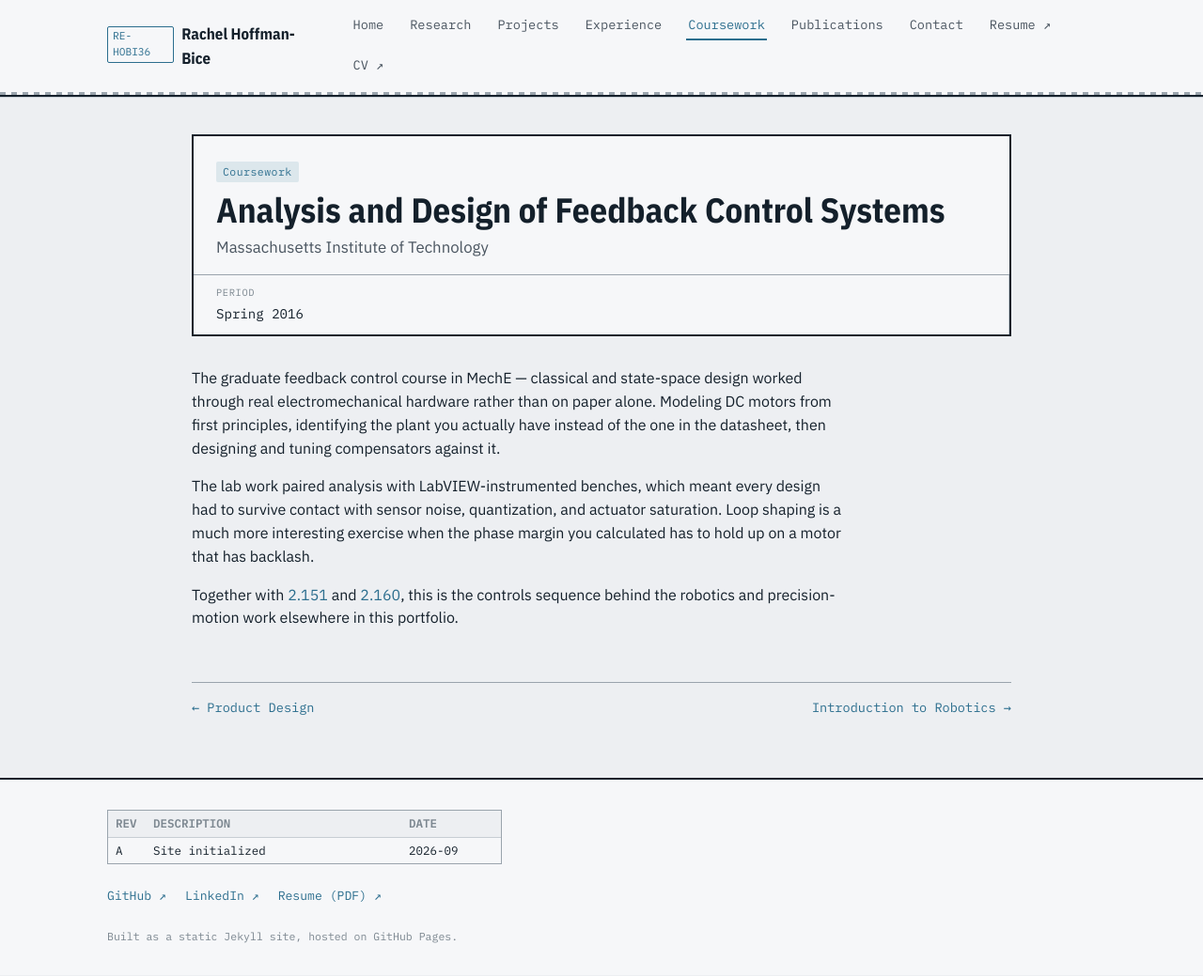
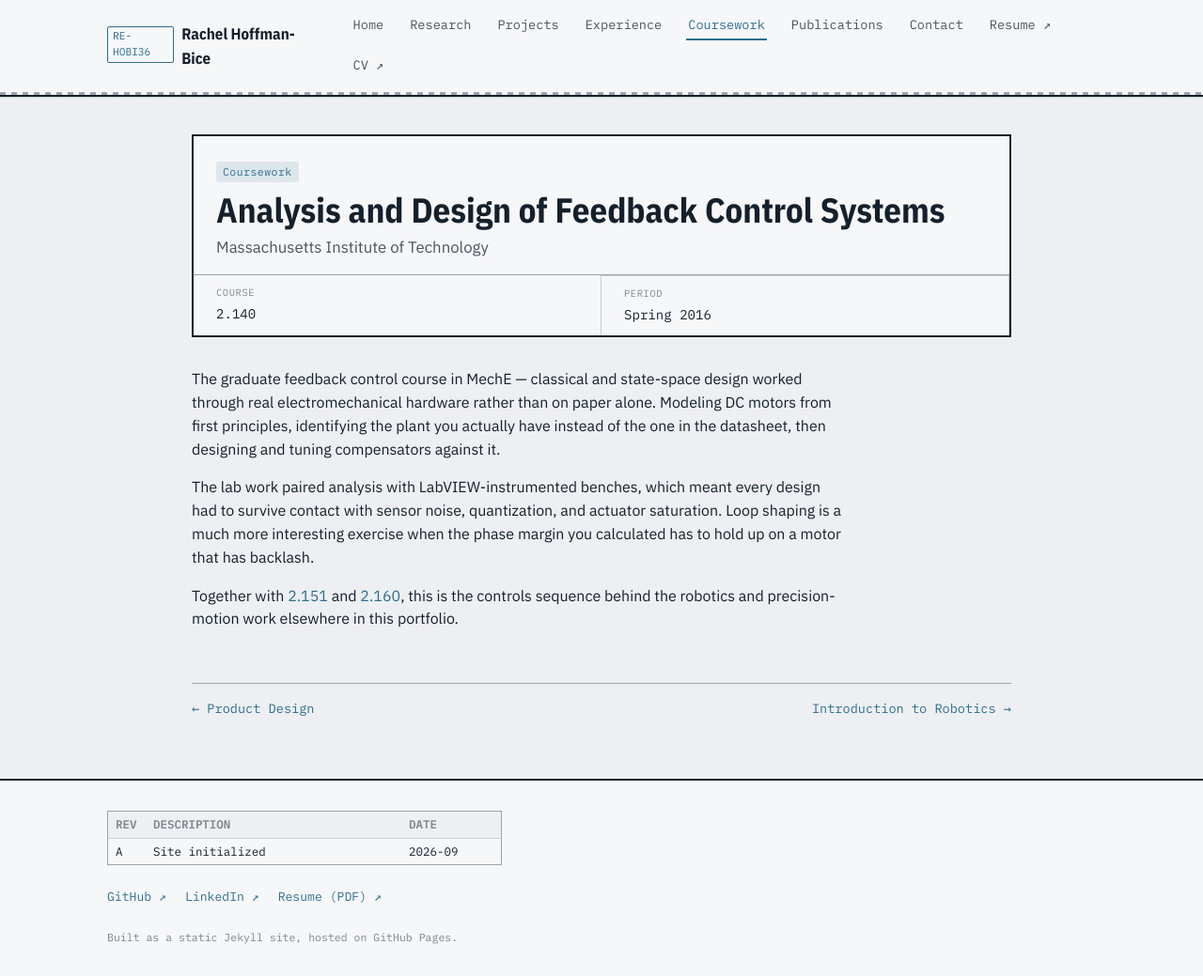
Before and after one commit to hobi362/hobi362.github.io, a Jekyll site: the page built from _courses/feedback-control-systems.md, in a window 1280 px wide and 1039 px high. Shown: the whole window at 94% size. Built offline with Jekyll 4.4.1, drawn with Linux system fonts in a browser that asks for light colours.

Commit message:
Keep the course number on course pages after dropping the Sheet cell
The course code (2.744, 2.70, ...) was only ever displayed through the Sheet
cell, so removing that cell dropped it from every course detail page. It is real
content rather than an internal sheet code, so it comes back under its own
"Course" label.

Co-Authored-By: Claude Opus 5 <noreply@anthropic.com>

```diff
--- a/_includes/titleblock.html
+++ b/_includes/titleblock.html
@@ -6,6 +6,12 @@
     {% if include.subtitle %}<p class="tb-subtitle">{{ include.subtitle }}</p>{% endif %}
   </div>
   <div class="title-block__grid">
+    {% if include.course %}
+    <div class="tb-cell">
+      <span class="tb-label">Course</span>
+      <span class="tb-value">{{ include.course }}</span>
+    </div>
+    {% endif %}
     {% if include.org %}
     <div class="tb-cell">
       <span class="tb-label">Org</span>
--- a/_layouts/course.html
+++ b/_layouts/course.html
@@ -1,7 +1,7 @@
 ---
 layout: default
 ---
-{% include titleblock.html doctype="Coursework" title=page.title subtitle=page.institution period=page.term draft=page.status %}
+{% include titleblock.html doctype="Coursework" title=page.title subtitle=page.institution course=page.course_code period=page.term draft=page.status %}
 
 <div class="sheet-body sheet-body--single">
   <article class="content">
--- a/_layouts/pmd-course.html
+++ b/_layouts/pmd-course.html
@@ -1,7 +1,7 @@
 ---
 layout: default
 ---
-{% include titleblock.html doctype="Coursework" title=page.title subtitle=page.institution period=page.term draft=page.status %}
+{% include titleblock.html doctype="Coursework" title=page.title subtitle=page.institution course=page.course_code period=page.term draft=page.status %}
 
 <div class="sheet-body sheet-body--single">
   <article class="content">
```
